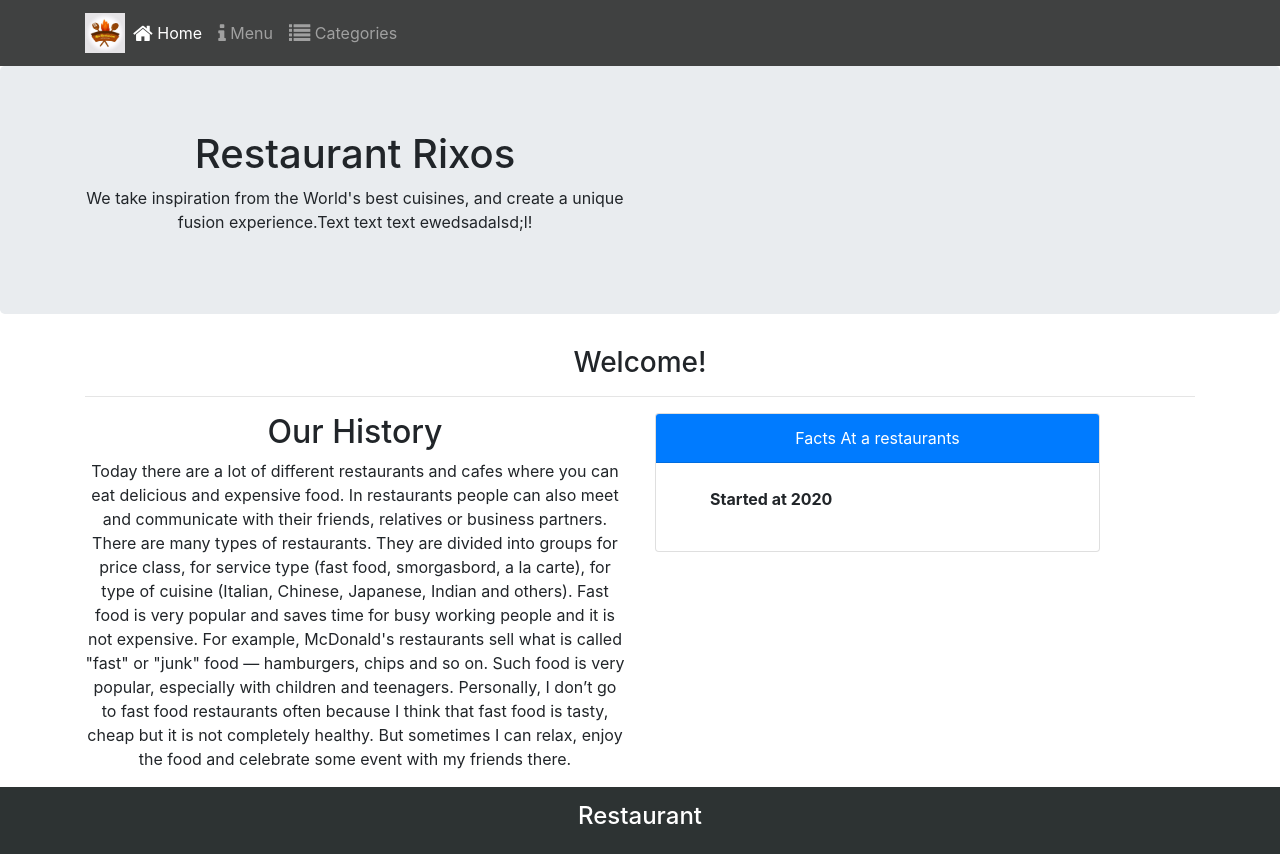
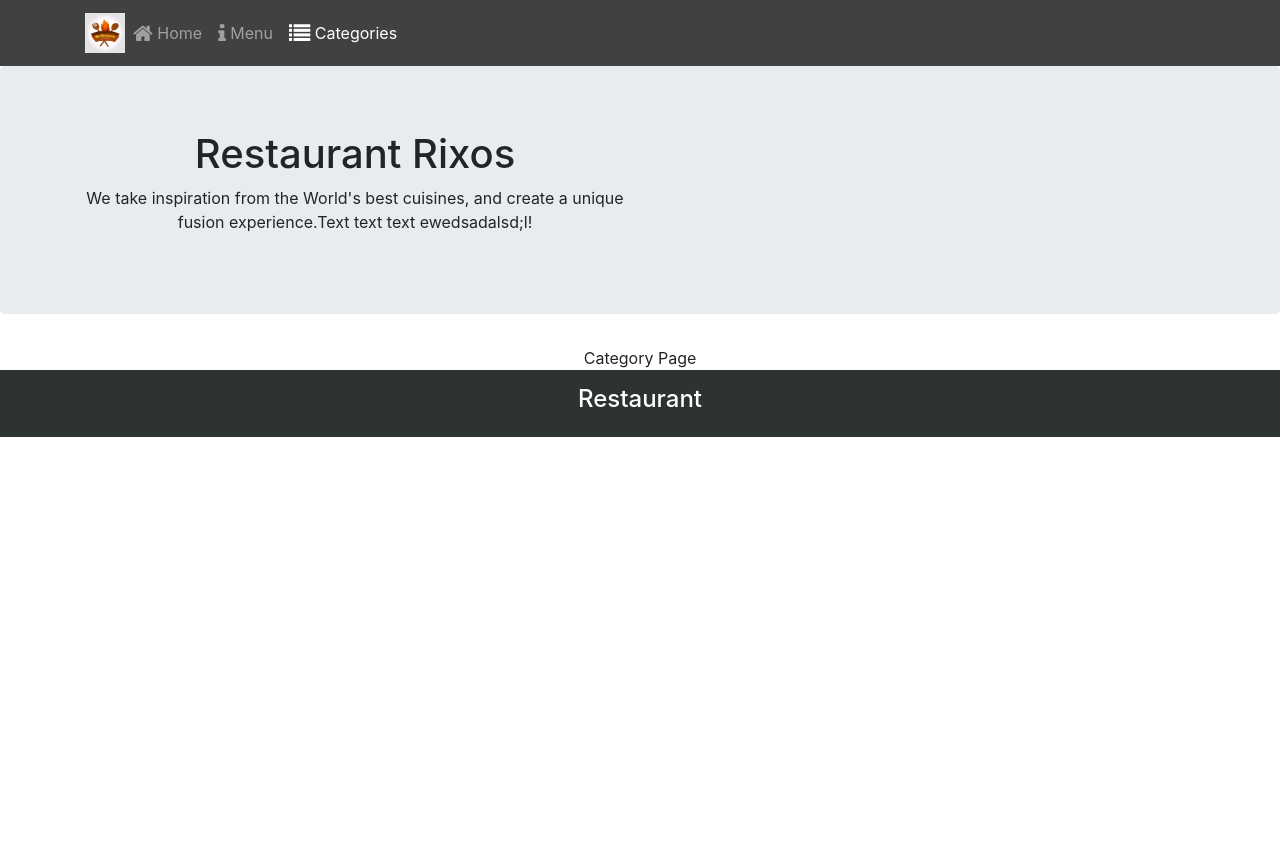
Before and after one commit to ansaryergesh/capstone-react, a React (Create React App) app: page /categories in a window 1280 px wide. Before the commit this address led to /home. After the commit the page ends 800 px from the top, so only its background shows below. Built offline with nearby package versions, Linux system fonts and the light colour scheme.

Commit message:
new components added

```diff
--- /dev/null
+++ b/src/components/Categories.js
@@ -0,0 +1,13 @@
+import React, {Component} from 'react';
+
+class Category extends Component {
+    render() {
+        return(
+            <div>
+                Category Page
+            </div>
+        )
+    }
+}
+
+export default Category;
--- a/src/components/MainComponent.js
+++ b/src/components/MainComponent.js
@@ -1,8 +1,10 @@
 import React, {Component} from 'react';
 import Home from './Home';
 import Header from './Header';
+import Menu from './Menu';
 import Footer from './Footer';
 import {Switch, Route, Redirect} from 'react-router-dom';
+import Category from './Categories';
 
 class MainComponent extends Component {
     render() {
@@ -11,6 +13,8 @@ class MainComponent extends Component {
             <Header />
             <Switch>
                 <Route path = '/home' component={() => <Home/>}/>
+                <Route path='/menu' component={() => <Menu />} />
+                <Route path='/categories' component={() => <Category />} />
                 <Redirect to='/home' />
             </Switch>
             <Footer/>
--- /dev/null
+++ b/src/components/Menu.js
@@ -0,0 +1,13 @@
+import React, {Component} from 'react';
+
+class Menu extends Component {
+    render() {
+        return(
+            <div>
+                Menu Page
+            </div>
+        )
+    }
+}
+
+export default Menu;
```
